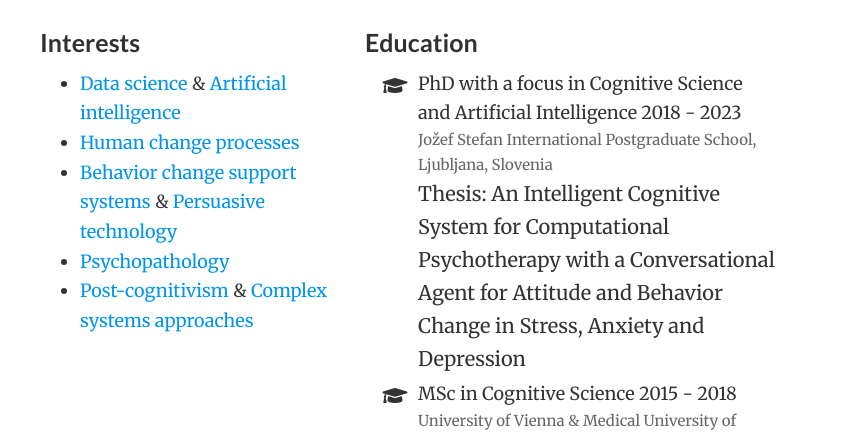
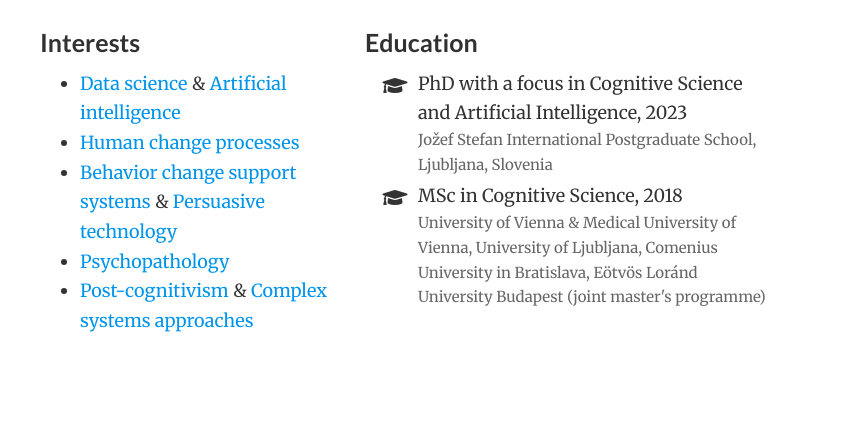
Before and after one commit to TineKolenik/tinekolenik.github.io, a plain HTML site: page index.html in a window 1280 px wide. Shown: the part 375-807 px from the top of the page, 420-1280 px from the left. Drawn offline with nearby package versions, Linux system fonts and the light colour scheme; some icons are missing.

Commit message:
Update website

```diff
--- a/index.html
+++ b/index.html
@@ -364,34 +364,21 @@ Dr. Tine Kolenik is a researcher, scientist, lecturer, assistant editor and data
           <li>
             <i class="fa-li fas fa-graduation-cap"></i>
             <div class="description">
-        <p class="course">
-          PhD with a focus in Cognitive Science and Artificial Intelligence
-          2018 - 2023
-        </p>
+              <p class="course">PhD with a focus in Cognitive Science and Artificial Intelligence, 2023</p>
               <p class="institution">Jožef Stefan International Postgraduate School, Ljubljana, Slovenia</p>
-
-        <p class="thesis">Thesis: An Intelligent Cognitive System for Computational Psychotherapy with a Conversational Agent for Attitude and Behavior Change in Stress, Anxiety and Depression</p>
-
             </div>
           </li>
 
           <li>
             <i class="fa-li fas fa-graduation-cap"></i>
             <div class="description">
-        <p class="course">
-          MSc in Cognitive Science
-          2015 - 2018
-        </p>
+              <p class="course">MSc in Cognitive Science, 2018</p>
               <p class="institution">University of Vienna &amp; Medical University of Vienna, University of Ljubljana, Comenius University in Bratislava, Eötvös Loránd University Budapest (joint master&#39;s programme)</p>
-
-        <p class="thesis">Thesis: Computer modelling of the influence of natural selection on perceptual veridicality</p>
-
             </div>
           </li>
 
         </ul>
       </div>
-
 
 
     </div>
```
Also changed, not shown: 404.html (line endings or trailing spaces), img/portrait.jpg (added), index.xml (line endings or trailing spaces), site.webmanifest, sitemap.xml (line endings or trailing spaces), styles.css (line endings or trailing spaces). Lines whose indentation alone changed are shown as unchanged.
